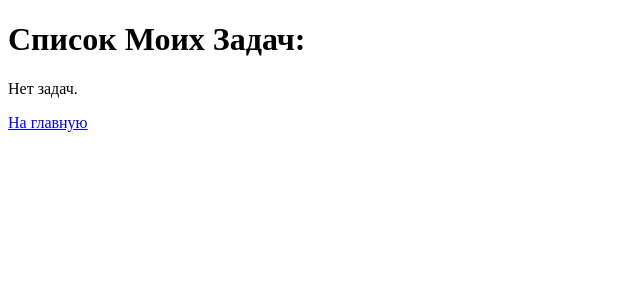
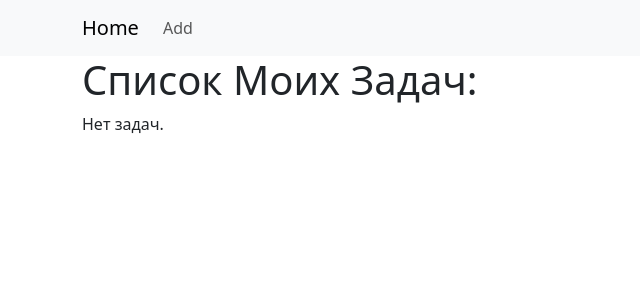
Before and after one commit to DEMOHCHIK/homework_55_maksim_simonov, a Django app: page /task_list/ in a window 1280 px wide. Shown: the top 300 px of the page, without its empty margins (0-640 px from the left). Run offline with Django 4.2, Linux system fonts and the light colour scheme; data that the repository does not hold is empty.

Commit message:
Добавил базовый шаблон и использовал его на всех страницах + добавил панель навигации

```diff
--- /dev/null
+++ b/templates/base.html
@@ -0,0 +1,31 @@
+<!DOCTYPE html>
+<html lang="en">
+<head>
+    <meta charset="UTF-8">
+    <link href="https://cdn.jsdelivr.net/npm/bootstrap@5.3.2/dist/css/bootstrap.min.css" rel="stylesheet"
+          integrity="sha384-T3c6CoIi6uLrA9TneNEoa7RxnatzjcDSCmG1MXxSR1GAsXEV/Dwwykc2MPK8M2HN" crossorigin="anonymous">
+    {% block title %}<title>To-Do</title>{% endblock %}
+</head>
+<body>
+    {% block nav %}
+        <nav class="navbar navbar-expand-lg bg-body-tertiary">
+          <div class="container">
+            <a class="navbar-brand" href="/">Home</a>
+            <button class="navbar-toggler" type="button" data-bs-toggle="collapse" data-bs-target="#navbarNav" aria-controls="navbarNav" aria-expanded="false" aria-label="Toggle navigation">
+              <span class="navbar-toggler-icon"></span>
+            </button>
+            <div class="collapse navbar-collapse" id="navbarNav">
+              <div class="navbar-nav">
+                {% block menu %}{% endblock %}
+              </div>
+            </div>
+          </div>
+        </nav>
+    {% endblock %}
+    <div class="container">
+        {% block main %}
+
+        {% endblock %}
+    </div>
+</body>
+</html>
--- a/templates/task_list.html
+++ b/templates/task_list.html
@@ -1,10 +1,6 @@
-<!DOCTYPE html>
-<html lang="en">
-<head>
-    <meta charset="UTF-8">
-    <title>To-Do</title>
-</head>
-<body>
+{% extends 'base.html' %}
+{% block menu %}<a class="nav-link" href="{% url 'add_task' %}">Add</a>{% endblock %}
+{% block main %}
     <h1>Список Моих Задач:</h1>
 
     {% if tasks %}
@@ -25,7 +21,4 @@
     {% else %}
         <p>Нет задач.</p>
     {% endif %}
-
-    <a href="/">На главную</a>
-</body>
-</html>
+{% endblock %}
--- a/webapp/static/css/home_style.css
+++ /dev/null
@@ -1,3 +0,0 @@
-body {
-    text-align: center;
-}
```
Also changed, not shown: templates/add_task.html (+4 -9 lines), templates/home.html (+9 -16 lines), templates/task_detail.html (+3 -9 lines).
